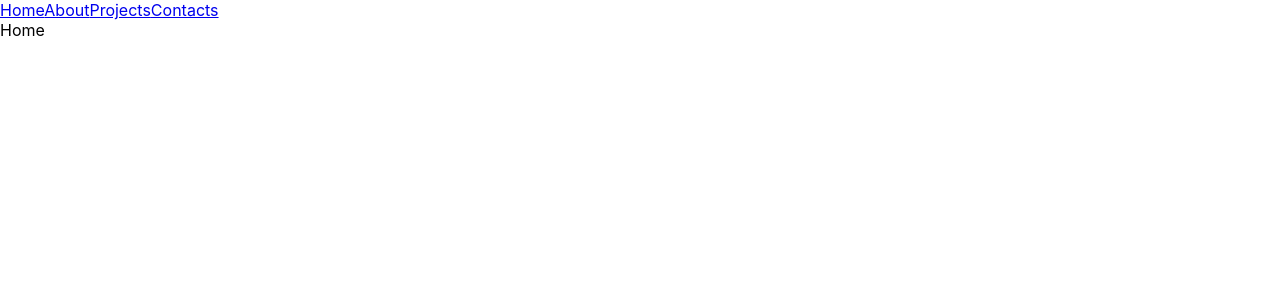
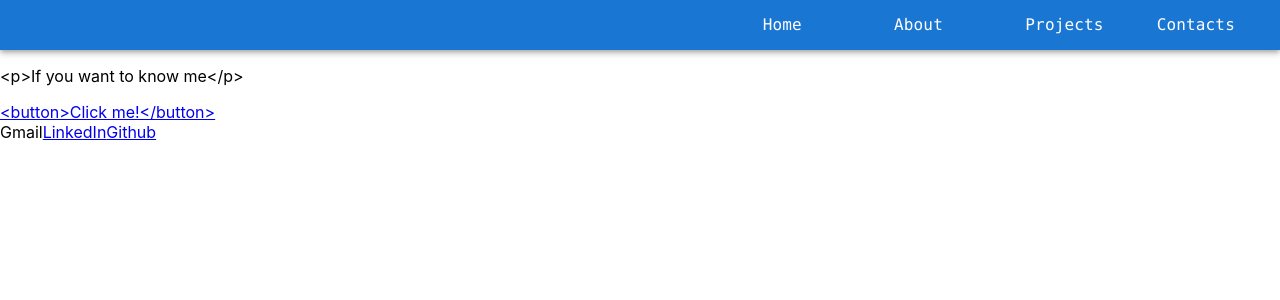
Before and after one commit to pxviet1997/portfolio, a React (Create React App) app: page / in a window 1280 px wide. Shown: the top 300 px of the page. Built offline with nearby package versions, Linux system fonts and the light colour scheme.

Commit message:
work on NavBar

```diff
--- a/package.json
+++ b/package.json
@@ -3,6 +3,9 @@
   "version": "0.1.0",
   "private": true,
   "dependencies": {
+    "@emotion/react": "^11.5.0",
+    "@emotion/styled": "^11.3.0",
+    "@mui/material": "^5.0.6",
     "@testing-library/jest-dom": "^5.11.4",
     "@testing-library/react": "^11.1.0",
     "@testing-library/user-event": "^12.1.10",
--- /dev/null
+++ b/src/components/ContactBar.js
@@ -0,0 +1,12 @@
+
+const ContactBar = () => {
+  return (
+    <div>
+      <a>Gmail</a>
+      <a href="https://linkedin.com/in/viet-pham-b745a0184/" target="_blank" rel="noreferrer">LinkedIn</a>
+      <a href="https://github.com/pxviet1997" target="_blank" rel="noreferrer">Github</a>
+    </div>
+  );
+}
+
+export default ContactBar;
--- a/src/components/NavBar.js
+++ b/src/components/NavBar.js
@@ -1,12 +1,55 @@
+import { AppBar, Grid, Typography } from "@mui/material";
 import { Link } from "react-router-dom";
 
 const NavBar = () => {
   return (
     <div className="MenuBar">
-      <Link to="/home">Home</Link>
-      <Link to="/about">About</Link>
-      <Link to="/projects">Projects</Link>
-      <Link to="/Contacts">Contacts</Link>
+      <AppBar position="static">
+        <Grid container justifyContent="flex-end" height={50}>
+          <Grid
+            container
+            item
+            lg={5}
+            md={5}
+            xs={12}
+            spacing={3}
+            alignItems="center"
+            sx={{
+              // backgroundColor: 'red',
+              paddingX: 2
+            }}
+          >
+            <Grid item lg={3} md={3} xs={3}>
+              {/* <Link to="/home"> */}
+              <Typography sx={{ color: 'white', fontFamily: 'Menlo' }}>
+                Home
+              </Typography>
+              {/* </Link> */}
+            </Grid>
+            <Grid item lg={3} md={3} xs={3}>
+              {/* <Link to="/about">  */}
+              <Typography sx={{ color: 'white', fontFamily: 'Menlo' }}>
+                About
+              </Typography>
+              {/* </Link> */}
+            </Grid>
+            <Grid item lg={3} md={3} xs={3}>
+              {/* <Link to="/projects"> */}
+              <Typography sx={{ color: 'white', fontFamily: 'Menlo' }}>
+                Projects
+              </Typography>
+              {/* </Link> */}
+            </Grid>
+            <Grid item lg={3} md={3} xs={3}>
+              {/* <Link to="/contacts">  */}
+              <Typography sx={{ color: 'white', fontFamily: 'Menlo' }}>
+                Contacts
+              </Typography>
+              {/* </Link> */}
+            </Grid>
+          </Grid>
+        </Grid>
+      </AppBar>
     </div>
   );
 };
--- a/src/pages/About.js
+++ b/src/pages/About.js
@@ -1,8 +1,10 @@
 const About = () => {
   return (
     <div>
-      About
-    </div>);
+      <div>
+      </div>
+    </div>
+  );
 }
 
 export default About;
--- a/src/pages/Home.js
+++ b/src/pages/Home.js
@@ -1,7 +1,14 @@
+import { Link } from "react-router-dom";
+import ContactBar from "../components/ContactBar";
+
 const Home = () => {
   return (
     <div>
-      Home
+      <div>
+        <p>{"<p>If you want to know me</p>"}</p>
+        <Link to="/about">{"<button>Click me!</button>"}</Link>
+      </div>
+      <ContactBar />
     </div>
   );
 }
```
Also changed, not shown: 2 other files (tests, documents, lock files or other folders).
